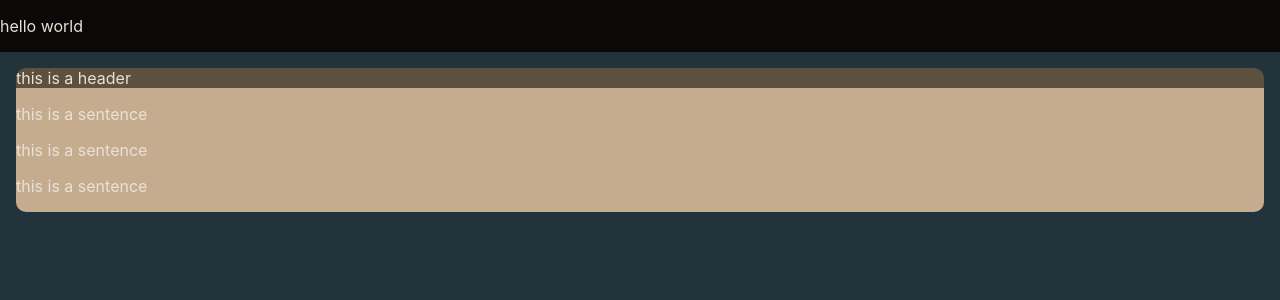
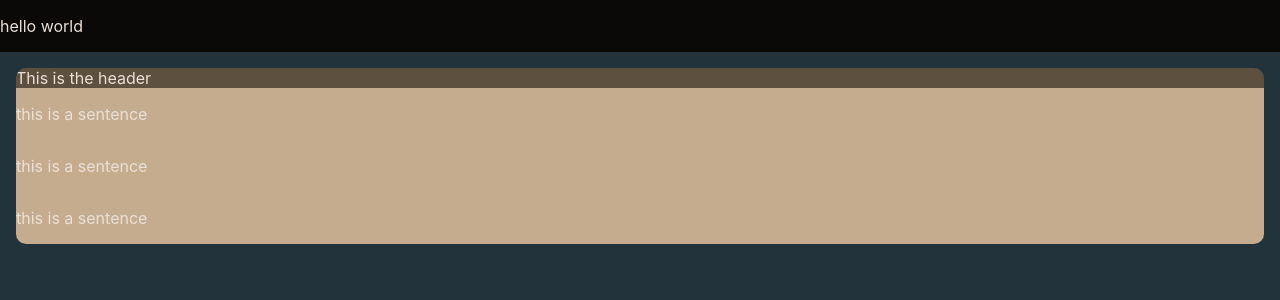
Before and after one commit to ConnorDay/CharacterTracker, a React (Create React App) app in the folder front/: page / in a window 1280 px wide. Shown: the top 300 px of the page. Built offline with nearby package versions, Linux system fonts and the light colour scheme.

Commit message:
Created Collapsible Container

```diff
--- a/front/src/App.tsx
+++ b/front/src/App.tsx
@@ -13,13 +13,10 @@ class App extends React.Component {
                     <p> hello world </p>
                 </div>
                 <div className="body">
-                    <CollapsibleContainer>
-                        <p className="ccheader">this is a header</p>
-                        <div className="ccbody">
-                            <p>this is a sentence</p>
-                            <p>this is a sentence</p>
-                            <p>this is a sentence</p>
-                        </div>
+                    <CollapsibleContainer header="This is the header">
+                        <p>this is a sentence</p>
+                        <p>this is a sentence</p>
+                        <p>this is a sentence</p>
                     </CollapsibleContainer>
                 </div>
             </div>
--- a/front/src/components/CollapsibleContainer/CollapsibleContainer.css
+++ b/front/src/components/CollapsibleContainer/CollapsibleContainer.css
@@ -10,9 +10,16 @@
     background-color: var(--accent-dark);
     margin: 0;
     cursor: pointer;
+    user-select: none;
 }
 
 .ccbody {
     background-color: var(--accent-light);
     height: 100%;
+    display: flex;
+    flex-direction: column;
 }
+
+.ccbody-hidden {
+    display: none;
+}
--- a/front/src/components/CollapsibleContainer/CollapsibleContainer.tsx
+++ b/front/src/components/CollapsibleContainer/CollapsibleContainer.tsx
@@ -2,13 +2,45 @@ import React from "react";
 import "./CollapsibleContainer.css";
 
 type Props = {
-    children?: React.ReactNode;
+    children?: React.ReactNode[];
+    header: string;
+};
+type State = {
+    isHidden: boolean;
 };
 
-class CollapsibleContainer extends React.Component<Props> {
+class CollapsibleContainer extends React.Component<Props, State> {
+    constructor(props: Props) {
+        super(props);
+        this.state = {
+            isHidden: false,
+        };
+    }
+
+    toggleHidden() {
+        const { isHidden } = this.state;
+        this.setState({
+            isHidden: !isHidden,
+        });
+    }
+
     render() {
-        const { children } = this.props;
-        return <div className="collapsiblecontainer">{children}</div>;
+        const { children, header } = this.props;
+        const { isHidden } = this.state;
+
+        let bodyClass = "ccbody";
+        if (isHidden) {
+            bodyClass += "-hidden";
+        }
+
+        return (
+            <div className="collapsiblecontainer">
+                <p className="ccheader" onClick={() => this.toggleHidden()}>
+                    {header}
+                </p>
+                <div className={bodyClass}>{children}</div>
+            </div>
+        );
     }
 }
 
```
